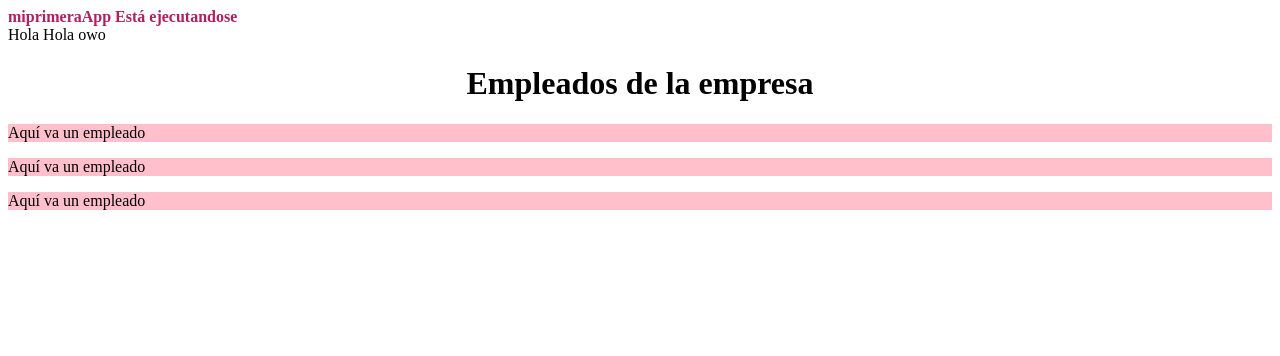
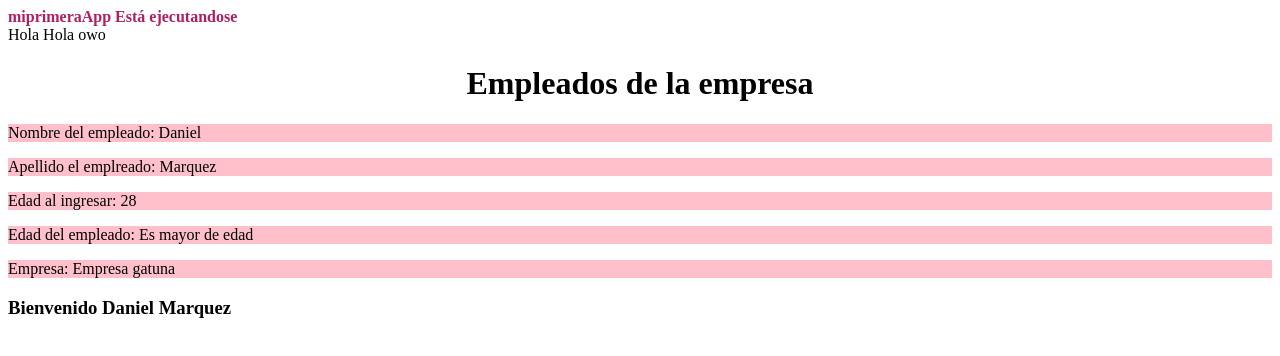
Before and after one commit to Eleneko/Angular-primera-app, an Angular app: page / in a window 1280 px wide. Shown: the top 356 px of the page. Built offline with nearby package versions, Linux system fonts and the light colour scheme.

Commit message:
Interpolacion basica

```diff
--- a/src/app/app.component.html
+++ b/src/app/app.component.html
@@ -4,7 +4,3 @@
 <span>Hola {{saludo}}</span>
 <br>
 <app-empleados> </app-empleados>
-<!-- Puedo ingresar un componente las veces que quiera, por ejemplo aquí lo ingreso 3 veces -->
-<app-empleado></app-empleado>
-<app-empleado></app-empleado>
-<app-empleado></app-empleado>
--- a/src/app/empleado/empleado.component.html
+++ b/src/app/empleado/empleado.component.html
@@ -1 +1,8 @@
-<p>Aquí va un empleado</p>
+<p>Nombre del empleado: {{nombre}}</p>
+<p>Apellido el emplreado: {{apellido}}</p>
+<!-- Hay que llamar el metodo no la propiedad -->
+<p>Edad al ingresar: {{getEdadIngreso()}}</p>
+<p>Edad del empleado: {{edad<18?"Es menor de edad":"Es mayor de edad"}}</p>
+<p>Empresa: {{empresa}}</p>
+
+<h3>Bienvenido {{nombre}} {{apellido}}</h3>
--- a/src/app/empleado/empleado.component.ts
+++ b/src/app/empleado/empleado.component.ts
@@ -15,6 +15,18 @@ import { Component } from '@angular/core';
   //
   //
 })
-export class EmpleadoComponent {
+export class EmpleadoComponent{
+
+  nombre = "Daniel";
+  apellido ="Marquez";
+  private edadIngreso =28;
+  edad = 32;
+  empresa="Empresa gatuna";
+
+
+  //metodo para acceder a la propiedad privada
+  getEdadIngreso(){
+    return this.edadIngreso;
+  }
 
 }
--- a/src/app/empleados/empleados.component.html
+++ b/src/app/empleados/empleados.component.html
@@ -2,6 +2,4 @@
 
 <!-- Puedo ingresar un componente las veces que quiera, por ejemplo aquí lo ingreso 3 veces -->
 
-<!-- <app-empleado></app-empleado>
 <app-empleado></app-empleado>
-<app-empleado></app-empleado> -->
```
